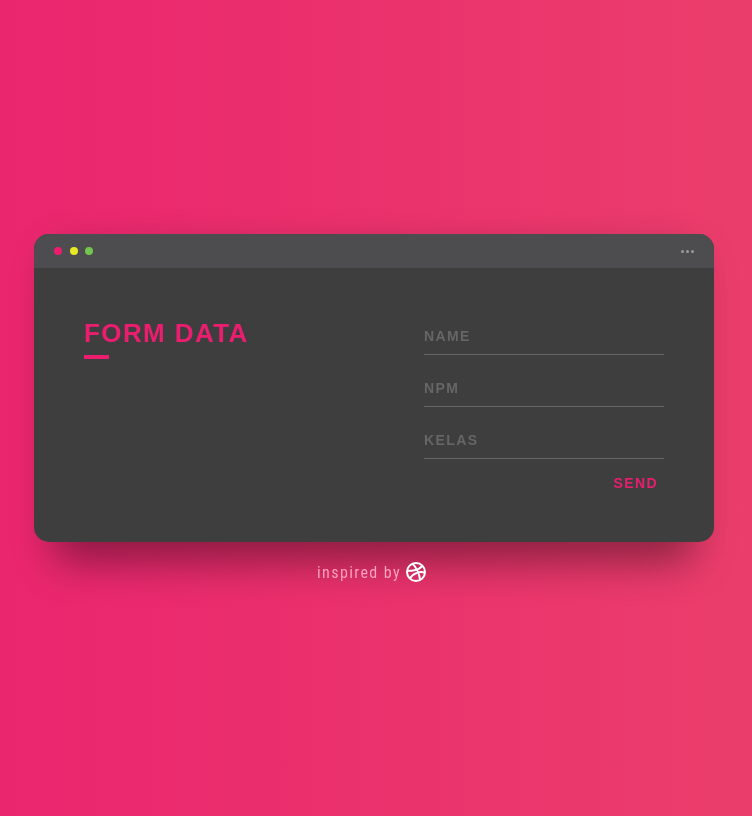
After one commit to shelakzy/prak-web-lanjut-2157051007, a CodeIgniter 4 app: template app/Views/create_user.php in a window 1280 px wide. The commit adds this page. Shown: the whole page, without its empty margins (266-1018 px from the left). Run offline with PHP 8.4 and a stand-in for CodeIgniter, Linux system fonts and the light colour scheme; the template is opened without the code that fills it, so the values that code supplies are empty; some libraries are stand-ins or nearby versions.

Commit message:
pesan commit1

```diff
--- a/app/Config/Routes.php
+++ b/app/Config/Routes.php
@@ -2,9 +2,12 @@
 
 use CodeIgniter\Router\RouteCollection;
 use App\Controllers\Home;
+use App\Controllers\UserController;
 
 /**
  * @var RouteCollection $routes
  */
 $routes->get('/', 'Home::index');
-$routes->get('/profile/(:any)/(:any)/(:any)',[Home::class, 'profile']);
+$routes->get('/user/profile', [UserController::class, 'profile' ]);
+$routes->get('/user/create', [UserController::class, 'create' ]);
+$routes->post('/user/store', [UserController::class, 'store' ]);
--- /dev/null
+++ b/app/Views/create_user.php
@@ -0,0 +1,64 @@
+<!DOCTYPE html>
+<html lang="en">
+<head>
+<link rel="stylesheet" href="<?=base_url("assets/css/style.css")?>">
+    <meta charset="UTF-8">
+    <meta name="viewport" content="width=device-width, initial-scale=1.0">
+<html>
+<div class="background">
+  <div class="container">
+    <div class="screen">
+      <div class="screen-header">
+        <div class="screen-header-left">
+          <div class="screen-header-button close"></div>
+          <div class="screen-header-button maximize"></div>
+          <div class="screen-header-button minimize"></div>
+        </div>
+        <div class="screen-header-right">
+          <div class="screen-header-ellipsis"></div>
+          <div class="screen-header-ellipsis"></div>
+          <div class="screen-header-ellipsis"></div>
+        </div>
+      </div>
+      <div class="screen-body">
+        <div class="screen-body-item left">
+          <div class="app-title">
+            <span>FORM DATA</span>
+          </div>
+        </div>
+        <div class="screen-body-item">
+        <form action="<?=base_url('/user/store') ?>" method="POST">
+        <div class="app-form">
+            <div class="app-form-group">
+              <input class="app-form-control" placeholder="NAME" name="nama">
+            </div>
+            <div class="app-form-group">
+              <input class="app-form-control" placeholder="NPM" name="npm">
+            </div>
+            <div class="app-form-group">
+              <input class="app-form-control" placeholder="KELAS" name="kelas">
+            </div>
+            <div class="app-form-group buttons">
+              <button class="app-form-button">SEND</button>
+        </form>
+            </div>
+          </div>
+        </div>
+      </div>
+    </div>
+    <div class="credits">
+      inspired by
+      <a class="credits-link" href="https://dribbble.com/shots/2666271-Contact" target="_blank">
+        <svg class="dribbble" viewBox="0 0 200 200">
+          <g stroke="#ffffff" fill="none">
+            <circle cx="100" cy="100" r="90" stroke-width="20"></circle>
+            <path d="M62.737004,13.7923523 C105.08055,51.0454853 135.018754,126.906957 141.768278,182.963345" stroke-width="20"></path>
+            <path d="M10.3787186,87.7261455 C41.7092324,90.9577894 125.850356,86.5317271 163.474536,38.7920951" stroke-width="20"></path>
+            <path d="M41.3611549,163.928627 C62.9207607,117.659048 137.020642,86.7137169 189.041451,107.858103" stroke-width="20"></path>
+          </g>
+        </svg>
+      </a>
+    </div>
+  </div>
+</div>
+</html>
```
Also changed, not shown: app/Controllers/Home.php (+0 -9 lines), app/Controllers/UserController.php (added, +38 -0 lines), app/Views/profile.php (+5 -3 lines), public/assets/css/style.css (added).
